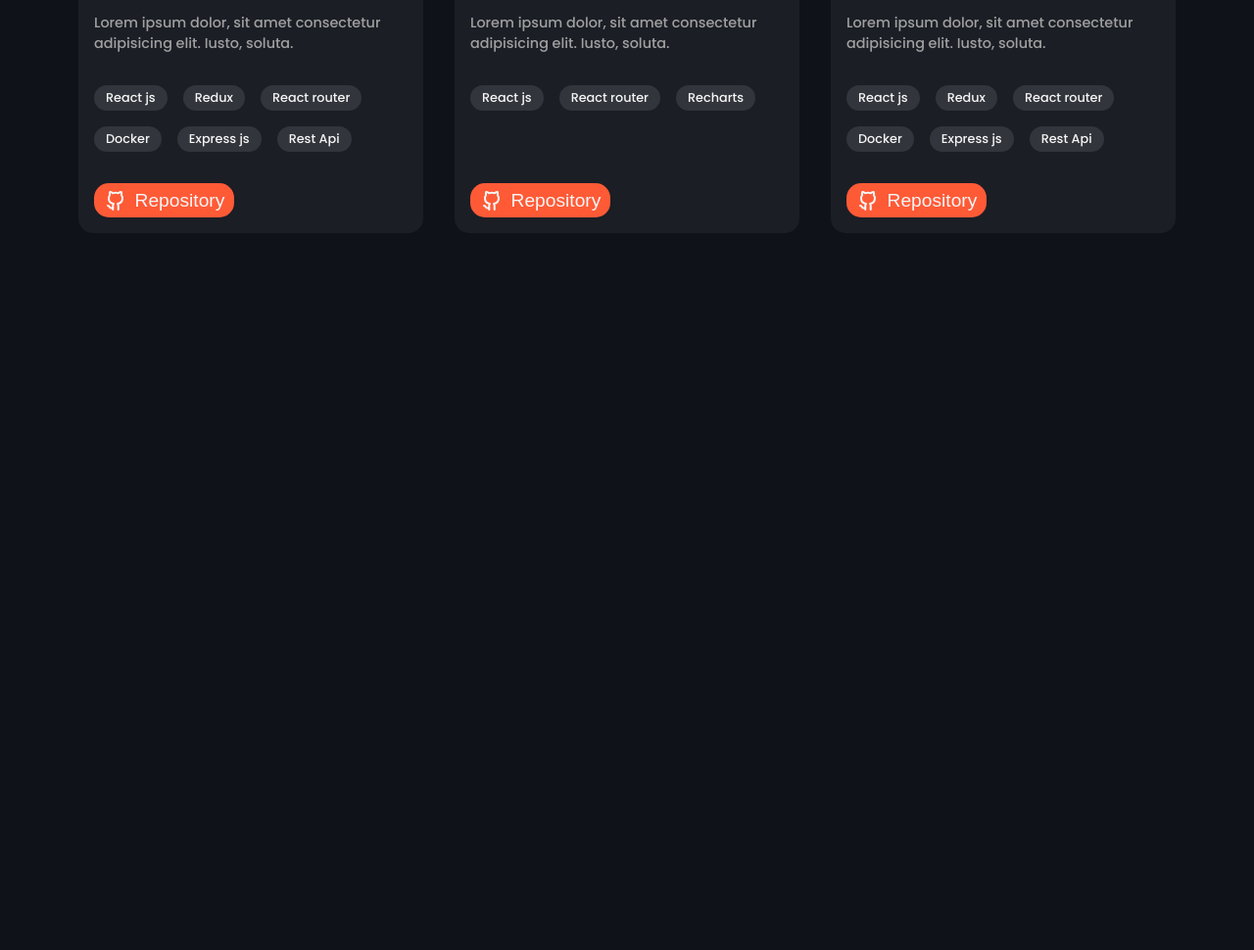
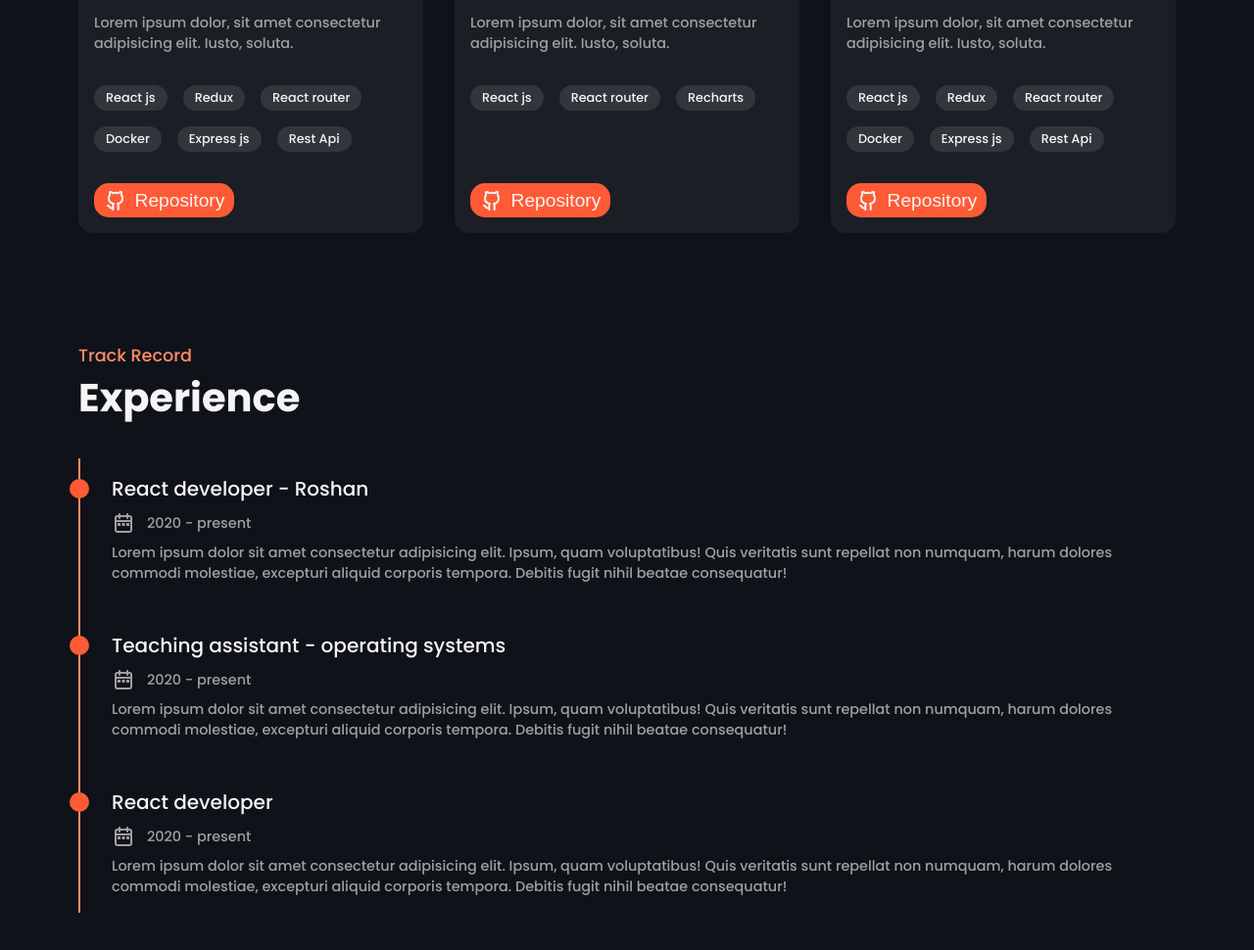
Before and after one commit to AntiFrogs/Portfolio, a plain HTML site: page index.html in a window 1280 px wide. Shown: the part 1158-2128 px from the top of the page at 98% size. Before the commit the page ends 1396 px from the top, so only its background shows below. Drawn offline with Linux system fonts and the light colour scheme.

Commit message:
feat: experience section added

```diff
--- a/index.html
+++ b/index.html
@@ -147,7 +147,41 @@
                 </div>
             </div>
         </div>
+        <div class="experience-container container">
+            <div class="experience-header">
+                <span>Track Record</span>
+                <h3>Experience</h3>
+                <ul class="experience-timeline">
 
+                    <li class="experience-timeline-item">
+                        <p>React developer - Roshan </p>
+                        <div class="experience-date">
+                            <svg width="1.5rem" height="1.5rem" viewBox="0 0 24 24" fill="none" xmlns="http://www.w3.org/2000/svg"><g id="SVGRepo_bgCarrier" stroke-width="0"></g><g id="SVGRepo_tracerCarrier" stroke-linecap="round" stroke-linejoin="round"></g><g id="SVGRepo_iconCarrier"> <path d="M20 10V7C20 5.89543 19.1046 5 18 5H6C4.89543 5 4 5.89543 4 7V10M20 10V19C20 20.1046 19.1046 21 18 21H6C4.89543 21 4 20.1046 4 19V10M20 10H4M8 3V7M16 3V7" stroke="#A0A0A0" stroke-width="2" stroke-linecap="round"></path> <rect x="6" y="12" width="3" height="3" rx="0.5" fill="#A0A0A0"></rect> <rect x="10.5" y="12" width="3" height="3" rx="0.5" fill="#A0A0A0"></rect> <rect x="15" y="12" width="3" height="3" rx="0.5" fill="#A0A0A0"></rect> </g></svg>
+                            <span>2020 - present</span>
+                        </div>
+                        <p>Lorem ipsum dolor sit amet consectetur adipisicing elit. Ipsum, quam voluptatibus! Quis veritatis sunt repellat non numquam, harum dolores commodi molestiae, excepturi aliquid corporis tempora. Debitis fugit nihil beatae consequatur!</p>
+                    </li>
+
+                    <li class="experience-timeline-item">
+                        <p>Teaching assistant - operating systems</p>
+                        <div class="experience-date">
+                            <svg width="1.5rem" height="1.5rem" viewBox="0 0 24 24" fill="none" xmlns="http://www.w3.org/2000/svg"><g id="SVGRepo_bgCarrier" stroke-width="0"></g><g id="SVGRepo_tracerCarrier" stroke-linecap="round" stroke-linejoin="round"></g><g id="SVGRepo_iconCarrier"> <path d="M20 10V7C20 5.89543 19.1046 5 18 5H6C4.89543 5 4 5.89543 4 7V10M20 10V19C20 20.1046 19.1046 21 18 21H6C4.89543 21 4 20.1046 4 19V10M20 10H4M8 3V7M16 3V7" stroke="#A0A0A0" stroke-width="2" stroke-linecap="round"></path> <rect x="6" y="12" width="3" height="3" rx="0.5" fill="#A0A0A0"></rect> <rect x="10.5" y="12" width="3" height="3" rx="0.5" fill="#A0A0A0"></rect> <rect x="15" y="12" width="3" height="3" rx="0.5" fill="#A0A0A0"></rect> </g></svg>
+                            <span>2020 - present</span>
+                        </div>
+                        <p>Lorem ipsum dolor sit amet consectetur adipisicing elit. Ipsum, quam voluptatibus! Quis veritatis sunt repellat non numquam, harum dolores commodi molestiae, excepturi aliquid corporis tempora. Debitis fugit nihil beatae consequatur!</p>
+                    </li>
+                    <li class="experience-timeline-item">
+                        <p>React developer</p>
+                        <div class="experience-date">
+                            <svg width="1.5rem" height="1.5rem" viewBox="0 0 24 24" fill="none" xmlns="http://www.w3.org/2000/svg"><g id="SVGRepo_bgCarrier" stroke-width="0"></g><g id="SVGRepo_tracerCarrier" stroke-linecap="round" stroke-linejoin="round"></g><g id="SVGRepo_iconCarrier"> <path d="M20 10V7C20 5.89543 19.1046 5 18 5H6C4.89543 5 4 5.89543 4 7V10M20 10V19C20 20.1046 19.1046 21 18 21H6C4.89543 21 4 20.1046 4 19V10M20 10H4M8 3V7M16 3V7" stroke="#A0A0A0" stroke-width="2" stroke-linecap="round"></path> <rect x="6" y="12" width="3" height="3" rx="0.5" fill="#A0A0A0"></rect> <rect x="10.5" y="12" width="3" height="3" rx="0.5" fill="#A0A0A0"></rect> <rect x="15" y="12" width="3" height="3" rx="0.5" fill="#A0A0A0"></rect> </g></svg>
+                            <span>2020 - present</span>
+                        </div>
+                        <p>Lorem ipsum dolor sit amet consectetur adipisicing elit. Ipsum, quam voluptatibus! Quis veritatis sunt repellat non numquam, harum dolores commodi molestiae, excepturi aliquid corporis tempora. Debitis fugit nihil beatae consequatur!</p>
+                    </li>
+
+                </ul>
+            </div>
+        </div>
     </main>
 
     <footer class="footer"></footer>
--- a/style/style.css
+++ b/style/style.css
@@ -348,12 +348,12 @@ body {
     margin-top: 7rem;
 }
 
-.projects-header > span {
+.projects-header > span  , .experience-header > span {
     font-size: 1.1rem;
     color: var(--secondary-highlight-color);
 }
 
-.projects-header > h3 {
+.projects-header > h3 , .experience-header > h3 {
     font-size: 2.5rem;
 }
 
@@ -452,3 +452,67 @@ body {
     -ms-transform: scale(1.05);
     -o-transform: scale(1.05);
 }
+
+
+.experience-container  {
+    margin-top: 7rem;
+}
+
+.experience-timeline {
+    list-style: none;
+    margin-top: 2rem;
+    padding: 1rem 0 1rem 2rem;
+    border-left: 2px solid var(--secondary-highlight-color);
+    display: flex;
+    flex-direction: column;
+    align-items: flex-start;
+    gap: 3rem;
+
+    margin-bottom: 10rem;
+}
+
+.experience-timeline-item {
+    display: flex;
+    flex-direction: column;
+    align-items: flex-start;
+    gap: 0.5rem;
+}
+
+.experience-timeline-item > p:first-child {
+    font-size: 1.25rem;
+    position: relative;
+}
+
+.experience-timeline-item > p:first-child::after {
+    content: "";
+    position: absolute;
+    width: 1.25rem;
+    height: 1.25rem;
+    background-color: var(--primary-highlight-color);
+    border-radius: 50%;
+    -webkit-border-radius: 50%;
+    -moz-border-radius: 50%;
+    -ms-border-radius: 50%;
+    -o-border-radius: 50%;
+    left: -2.675rem;
+    top: 50%;
+    transform: translateY(-50%);
+    -webkit-transform: translateY(-50%);
+    -moz-transform: translateY(-50%);
+    -ms-transform: translateY(-50%);
+    -o-transform: translateY(-50%);
+}
+
+.experience-date {
+    display: flex;
+    align-items: center;
+    justify-content: center;
+    gap: 0.75rem;
+    font-size: 0.9rem;
+    color: var(--secondary-text-color);
+}
+
+.experience-timeline-item > p:last-child {
+    font-size: 0.9rem;
+    color: var(--secondary-text-color);
+}
```
